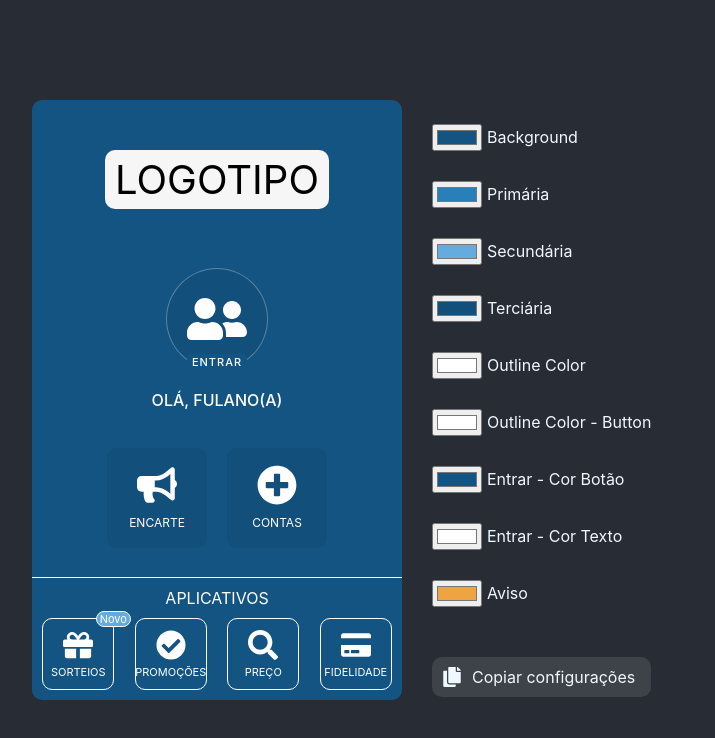
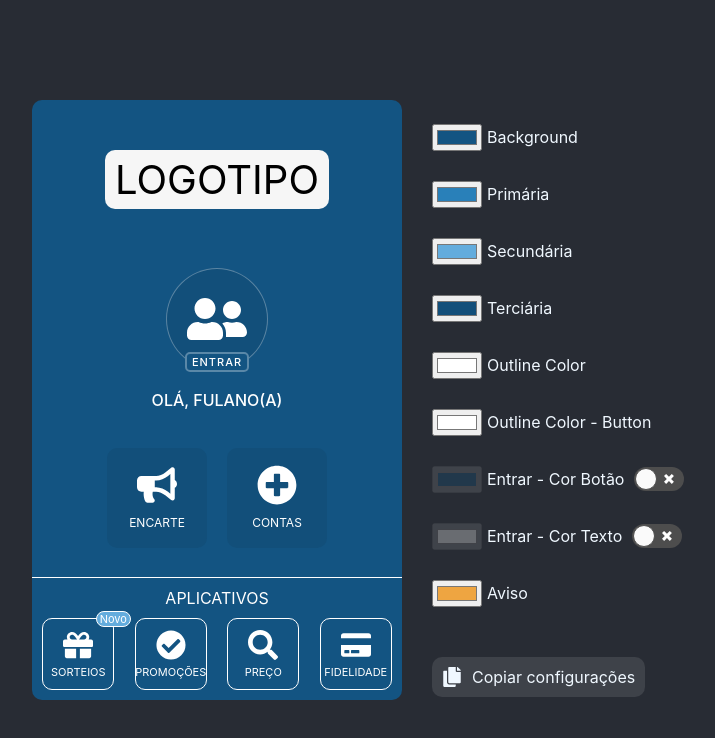
Before and after one commit to SidiBecker/app-variables, a React (Create React App) app: page / in a window 1280 px wide. Shown: the top 738 px of the page, without its empty margins (352-1067 px from the left). Built offline with nearby package versions, Linux system fonts and the light colour scheme.

Commit message:
Optional colors

```diff
--- a/package.json
+++ b/package.json
@@ -17,6 +17,7 @@
     "react-icons": "^4.2.0",
     "react-scripts": "4.0.3",
     "react-toastify": "^7.0.4",
+    "react-toggle": "^4.1.2",
     "typescript": "^4.1.2",
     "web-vitals": "^1.0.1"
   },
@@ -45,6 +46,7 @@
     ]
   },
   "devDependencies": {
-    "@types/prop-types": "^15.7.3"
+    "@types/prop-types": "^15.7.3",
+    "@types/react-toggle": "^4.0.2"
   }
 }
--- a/src/App.tsx
+++ b/src/App.tsx
@@ -4,6 +4,7 @@ import './reset.scss';
 import { Content } from './components/Content/Content';
 import { ToastContainer } from 'react-toastify';
 import 'react-toastify/dist/ReactToastify.min.css';
+import 'react-toggle/style.css';
 
 function App() {
   return (
--- a/src/Utils/ColorsEnum.ts
+++ b/src/Utils/ColorsEnum.ts
@@ -4,6 +4,7 @@ export const ColorsEnum = {
     name: 'Background',
     config: 'BACKGROUND_COLOR',
     type: 'hex',
+    optional: false,
   },
 
   PRIMARY: {
@@ -11,48 +12,56 @@ export const ColorsEnum = {
     name: 'Primária',
     config: 'COLOR_PRIMARY',
     type: 'hex',
+    optional: false,
   },
   SECONDARY: {
     variable: '--secondary',
     name: 'Secundária',
     config: 'COLOR_SECONDARY',
     type: 'hex',
+    optional: false,
   },
   TERTIARY: {
     variable: '--tertiary',
     name: 'Terciária',
     config: 'COLOR_TERTIARY',
     type: 'hex',
+    optional: false,
   },
   OUTLINE_COLOR: {
     variable: '--outline-color',
     name: 'Outline Color',
     config: 'OUTLINE_COLOR',
     type: 'rgb',
+    optional: false,
   },
   OUTLINE_COLOR_BUTTON: {
     variable: '--outline-color-button',
     name: 'Outline Color - Button',
     config: 'OUTLINE_COLOR_BUTTON',
     type: 'hex',
+    optional: false,
+  },
+  WARNING: {
+    variable: '--warning-color',
+    name: 'Aviso',
+    config: 'WARNING_BUTTON',
+    type: 'hex',
+    optional: false,
   },
   LOGIN_BUTTON_COLOR: {
     variable: '--login-button-color',
     name: 'Entrar - Cor Botão',
     config: 'LOGIN_BUTTON_COLOR',
     type: 'hex',
+    optional: true,
   },
   LOGIN_TEXT_COLOR: {
     variable: '--login-text-color',
     name: 'Entrar - Cor Texto',
     config: 'LOGIN_TEXT_COLOR',
     type: 'rgb',
-  },
-  WARNING: {
-    variable: '--warning-color',
-    name: 'Aviso',
-    config: 'WARNING_BUTTON',
-    type: 'hex',
+    optional: true,
   },
 };
 
--- a/src/Utils/Utils.ts
+++ b/src/Utils/Utils.ts
@@ -53,14 +53,15 @@ const copyToClipboard = (str: string) => {
   document.body.removeChild(el);
 };
 
-function copyVariables() {
+function copyVariables(colors: Array<any>) {
   let ret = '';
-  AllColors.forEach((colorObj) => {
+  colors.forEach((colorObj) => {
+    if (colorObj.enabled) {
       let color = getComputedStyle(document.documentElement)
         .getPropertyValue(colorObj.variable)
-      .trim();
+        .trim().toUpperCase();
 
-    if (colorObj.type === 'rgb' && color.includes('#')) {
+      if (colorObj.type === 'RGB' && color.includes('#')) {
         color = HexToRGB(color) || '';
       }
 
@@ -69,6 +70,7 @@ function copyVariables() {
       if (colorObj.variable === ColorsEnum.SECONDARY.variable) {
         ret += 'COLOR_SECONDARY_RGB: ' + HexToRGB(color) + '\r\n';
       }
+    }
   });
 
   copyToClipboard(ret);
@@ -76,9 +78,32 @@ function copyVariables() {
   toast.success('Copiado para a área de transferência!', { autoClose: 3000 });
 }
 
+function setColorVariable({ name, color }: any) {
+  document.documentElement.style.setProperty(name, color);
+
+  if (name === ColorsEnum.OUTLINE_COLOR.variable) {
+    if (color.includes('#')) {
+      color = HexToRGB(color);
+    }
+    setColorVariable({
+      name: '--outline-color-opacity',
+      color: color
+        .replace('rgb', 'rgba')
+        .substring(0, color.length)
+        .concat(', 0.3)'),
+    });
+  }
+}
 export interface Color {
   name: string;
   color: string;
 }
 
-export { RGBToHex, HexToRGB, copyToClipboard, copyVariables, getColorVariable };
+export {
+  RGBToHex,
+  HexToRGB,
+  copyToClipboard,
+  copyVariables,
+  getColorVariable,
+  setColorVariable,
+};
--- a/src/components/Demo/Demo.scss
+++ b/src/components/Demo/Demo.scss
@@ -60,6 +60,7 @@
         span {
           background-color: var(--login-button-color);
           color: var(--login-text-color);
+          border: 2px solid var(--outline-color-opacity);
 
           font-size: 11px;
           letter-spacing: 1px;
@@ -71,6 +72,10 @@
           margin: 0 auto;
           position: relative;
           top: -20px;
+
+          &::before {
+            opacity: 0.3;
+          }
         }
       }
 
--- a/src/components/InputColor/InputColor.tsx
+++ b/src/components/InputColor/InputColor.tsx
@@ -1,39 +1,64 @@
-import React, { useState } from 'react';
+import React, { useEffect, useState } from 'react';
 import PropTypes, { InferProps } from 'prop-types';
 import { Color } from '../../Utils/Utils';
+import Toggle from 'react-toggle';
 
 export function InputColor({
   label,
   name,
   color,
+  optional,
+  onChangeColor,
+  onEnableColor,
 }: InferProps<typeof InputColor.propTypes>) {
+  const [enabled, setEnabled] = useState(!optional);
   const [colorState, setColorState] = useState({
     name,
     color,
   });
 
-  function onChangeColor({ name, color }: Color) {
-    document.documentElement.style.setProperty(name, color);
-
-    setColorState({ name, color });
+  function onChange({ color, name }: Color) {
+    onChangeColor({ color, name }, { colorState, setColorState });
+    setColorState({ color, name });
   }
 
+  function onChangeToggle(enabled: boolean) {
+    onEnableColor({ enabled, name });
+    setEnabled(enabled);
+  }
+
+  useEffect(() => {
+    setColorState({ name, color });
+  }, [color]);
+
   return (
+    <>
       <div className="form-field">
         <input
           type="color"
           id="favcolor"
           name="favcolor"
           value={colorState.color}
-        onChange={(ev) =>
-          onChangeColor({
+          readOnly={!enabled}
+          disabled={!enabled}
+          onChange={(ev) => {
+            onChange({
               name,
               color: ev.target.value,
-          })
-        }
+            });
+          }}
         />
         <label>{label}</label>
+
+        {optional && (
+          <Toggle
+            className="toggle"
+            checked={enabled}
+            onChange={(e) => onChangeToggle(e.target.checked)}
+          />
+        )}
       </div>
+    </>
   );
 }
 
@@ -41,4 +66,7 @@ InputColor.propTypes = {
   label: PropTypes.string.isRequired,
   name: PropTypes.string.isRequired,
   color: PropTypes.string.isRequired,
+  optional: PropTypes.bool.isRequired,
+  onChangeColor: PropTypes.func.isRequired,
+  onEnableColor: PropTypes.func.isRequired,
 };
--- a/src/components/Settings/Settings.scss
+++ b/src/components/Settings/Settings.scss
@@ -13,10 +13,19 @@
 
     label {
       margin-left: 5px;
+      line-height: 12px;
     }
 
-    input {
+    input:not([disabled]) {
       cursor: pointer;
+    }
+
+    input[disabled] {
+      opacity: 0.3;
+    }
+
+    .toggle {
+    margin-left: 10px;
     }
   }
 
@@ -27,6 +36,7 @@
     display: flex;
     align-items: flex-end;
     justify-content: flex-start;
+    width: fit-content;
 
     background-color: rgba(255, 255, 255, 0.1);
     border-radius: 10px;
@@ -34,6 +44,7 @@
 
     span {
       margin-left: 10px;
+      width: fit-content;
     }
 
     &:hover {
--- a/src/components/Settings/Settings.tsx
+++ b/src/components/Settings/Settings.tsx
@@ -1,25 +1,98 @@
-import React from 'react';
+import React, { useEffect, useState } from 'react';
 import { FaCopy } from 'react-icons/fa';
-import { AllColors } from '../../Utils/ColorsEnum';
-import { copyVariables, getColorVariable } from '../../Utils/Utils';
 import { InputColor } from '../InputColor/InputColor';
+import { AllColors, ColorsEnum } from '../../Utils/ColorsEnum';
+import {
+  Color,
+  copyVariables,
+  getColorVariable,
+  setColorVariable,
+} from '../../Utils/Utils';
 import './Settings.scss';
 
 export const Settings = () => {
+  const [colors, setColors] = useState<Array<any>>([]);
+
+  useEffect(() => {
+    let colorList = AllColors.map((colorObj) => {
+      return {
+        ...colorObj,
+        color: getColorVariable(colorObj.variable),
+        enabled: !colorObj.optional,
+      };
+    });
+
+    setColors(colorList);
+  }, []);
+
+  function onChangeColor({ name, color }: Color) {
+    setColorVariable({ name, color });
+
+    colors.forEach((colorObj) => {
+      if (colorObj.variable === name) {
+        colorObj.color = color;
+      }
+    });
+
+    const colorsCopy = colors.map((e) => e);
+    colorsCopy.forEach((colorObj) => {
+      if (
+        !colorObj.enabled &&
+        ((name === ColorsEnum.BACKGROUND.variable &&
+          colorObj.variable === ColorsEnum.LOGIN_BUTTON_COLOR.variable) ||
+          (name === ColorsEnum.OUTLINE_COLOR.variable &&
+            colorObj.variable === ColorsEnum.LOGIN_TEXT_COLOR.variable))
+      ) {
+        colorObj.color = color;
+        setColorVariable({ name: colorObj.variable, color });
+        setColors(colorsCopy);
+      }
+    });
+  }
+
+  function onEnableColor({ name, enabled }: any) {
+    colors.forEach((color) => {
+      if (color.variable === name) {
+        color.enabled = enabled;
+      }
+    });
+
+    if (!enabled) {
+      if (name === ColorsEnum.LOGIN_BUTTON_COLOR.variable) {
+        onChangeColor({
+          name: ColorsEnum.BACKGROUND.variable,
+          color: getColorVariable(ColorsEnum.BACKGROUND.variable),
+        });
+      }
+
+      if (name === ColorsEnum.LOGIN_TEXT_COLOR.variable) {
+        onChangeColor({
+          name: ColorsEnum.OUTLINE_COLOR.variable,
+          color: getColorVariable(ColorsEnum.OUTLINE_COLOR.variable),
+        });
+      }
+    }
+  }
+
   return (
     <div className="settings">
       <div className="settings-container">
         <form>
-          {AllColors.map((color, index) => (
-            <InputColor
-              key={`config_${index}`}
-              label={color.name}
-              color={getColorVariable(color.variable)}
-              name={color.variable}
-            />
-          ))}
+          {colors.map((color, index) => {
+            return (
+              <InputColor
+                key={`config_${index}`}
+                label={color.name}
+                color={color.color}
+                name={color.variable}
+                optional={color.optional}
+                onChangeColor={onChangeColor}
+                onEnableColor={onEnableColor}
+              />
+            );
+          })}
         </form>
-        <div className="copy" onClick={copyVariables}>
+        <div className="copy" onClick={() => copyVariables(colors)}>
           <FaCopy size={20} />
           <span>Copiar configurações</span>
         </div>
--- a/src/reset.scss
+++ b/src/reset.scss
@@ -9,6 +9,7 @@
   --tertiary: #124F7A;
 
   --outline-color: rgb(255,255,255);
+  --outline-color-opacity: rgba(255,255,255,0.3);
   --outline-color-button: #FFFFFF;
   --login-button-color: #135482;
   --login-text-color: rgb(255,255,255);
```
Also changed, not shown: 1 other file (tests, documents, lock files or other folders). Lines whose indentation alone changed are shown as unchanged.
